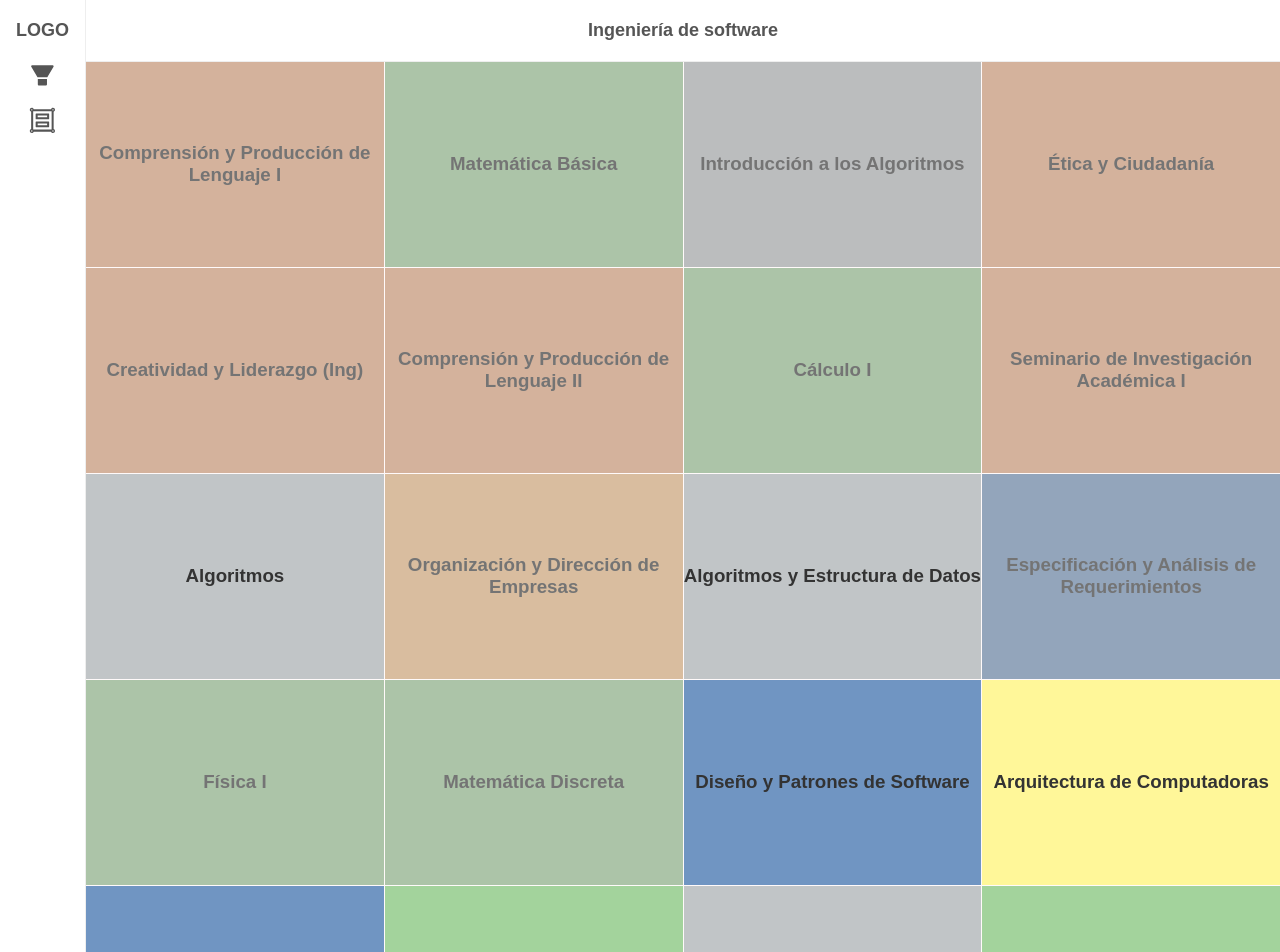
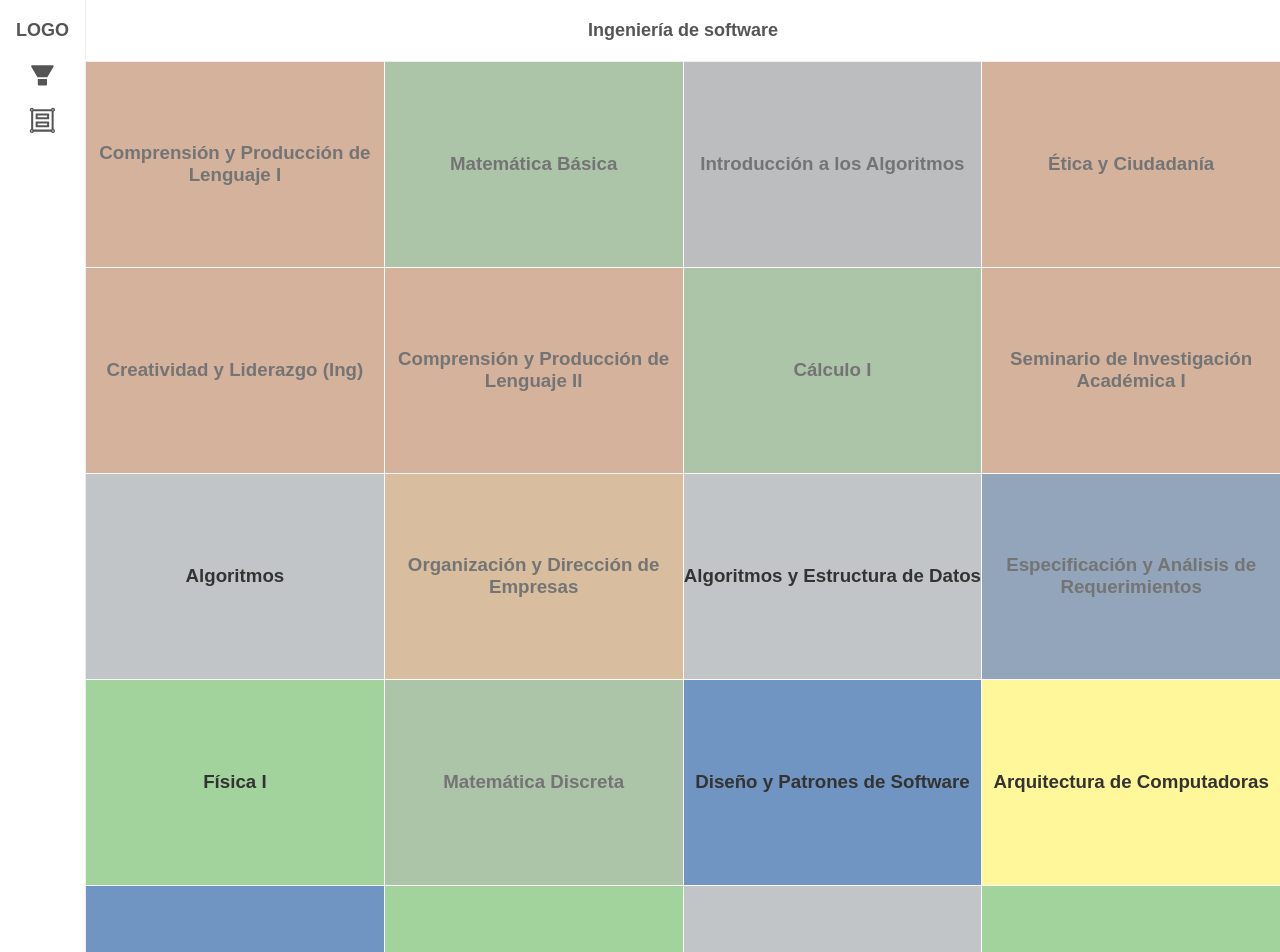
Before and after one commit to Alejandro1709/my-track, a React (Vite) app: page / in a window 1280 px wide. Shown: the top 952 px of the page. Built offline with nearby package versions, Linux system fonts and the light colour scheme.

Commit message:
Change: Dummy data info

```diff
--- a/src/data/index.ts
+++ b/src/data/index.ts
@@ -116,7 +116,7 @@ export const courses: ICourse[] = [
     color: { hex: '#A3D39C', name: 'green' },
     credits: 6,
     semester: 3,
-    status: 'completed',
+    status: 'in-progress',
   },
   {
     id: 14,
```
